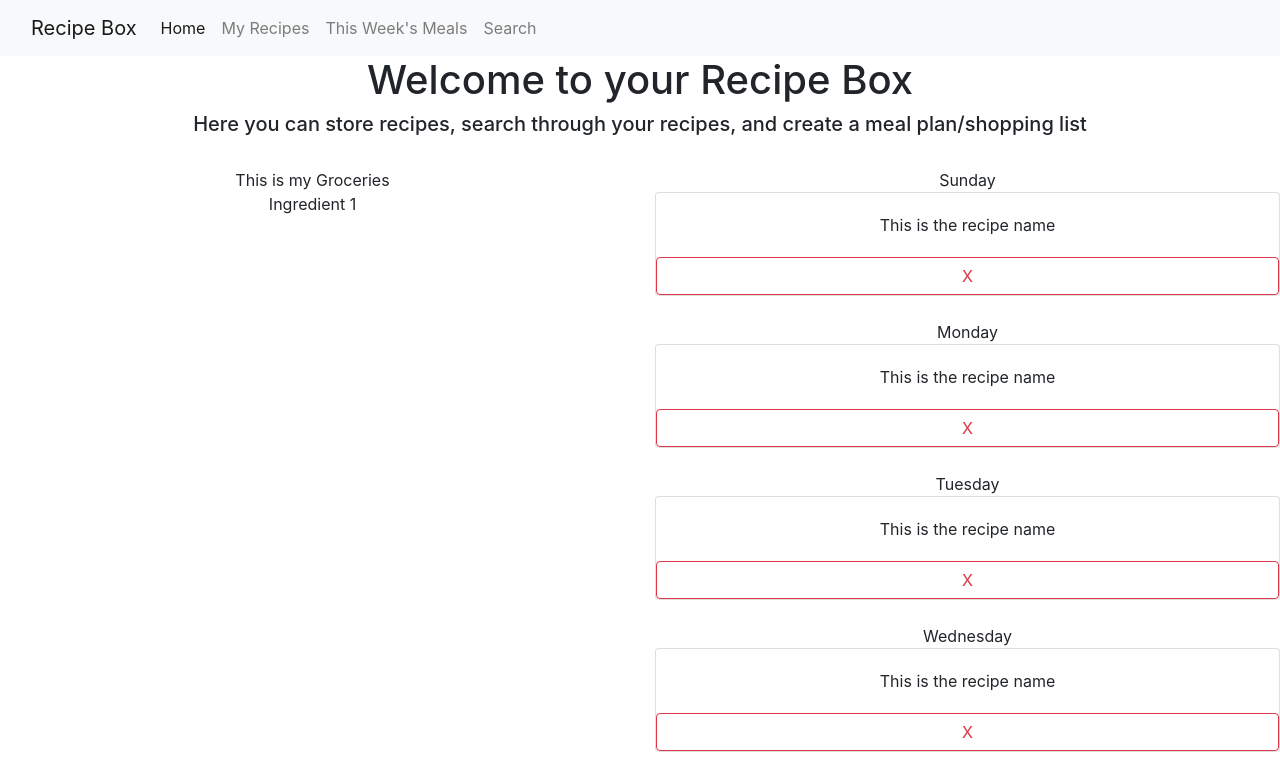
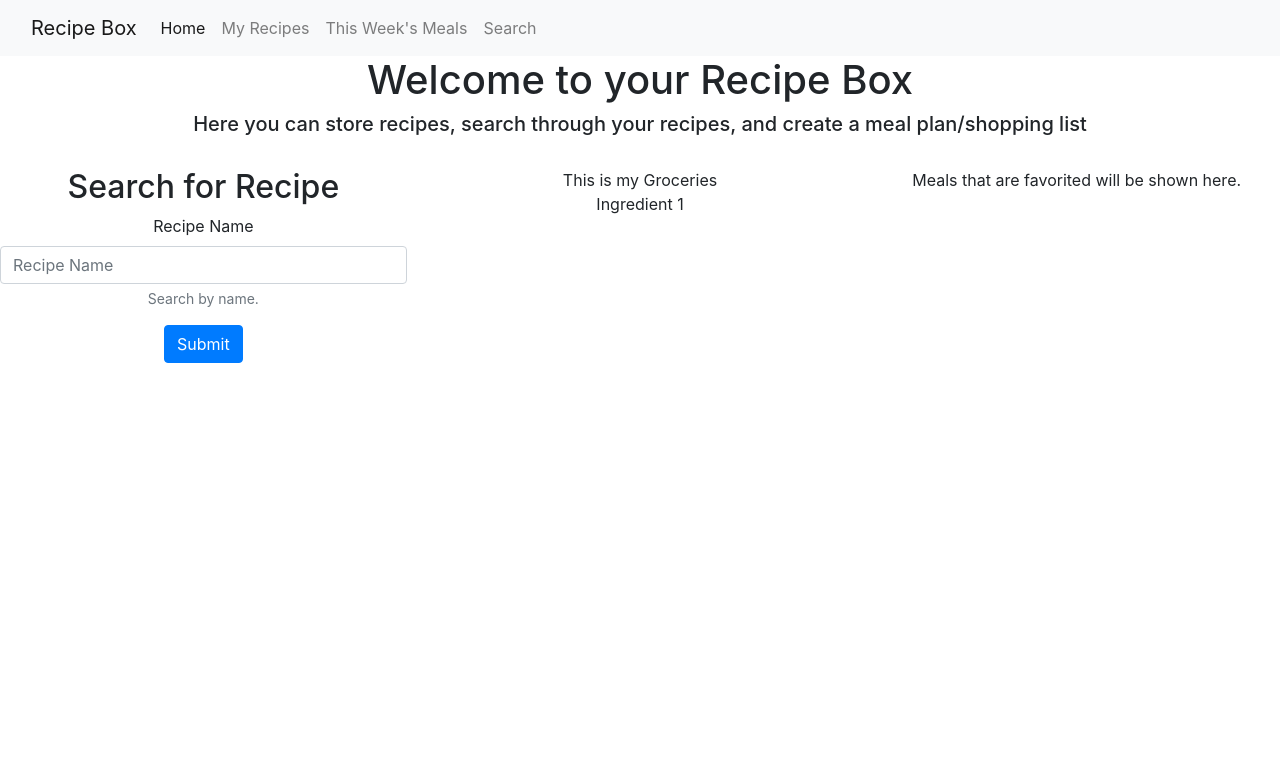
Before and after one commit to JackieHodges/RecipeKeeper, a React (Create React App) app in the folder client/: page / in a window 1280 px wide. Shown: the top 780 px of the page. Built offline with nearby package versions, Linux system fonts and the light colour scheme.

Commit message:
searchBar functional and fetches recipe that is like entered data

```diff
--- a/client/src/components/searchRecipes.js
+++ b/client/src/components/searchRecipes.js
@@ -1,7 +1,21 @@
 import React from "react";
 import { Form, Button, Row, Col } from "react-bootstrap";
+import API from "../utils/API"
 
 function SearchRecipe() {
+
+    function onClick(event){
+        event.preventDefault();
+        let recipeName = document.getElementById("formRecipe").value;
+        console.log(`this is recipeName ${recipeName}`)
+
+        API.findRecipe({
+            recipe_name: recipeName,
+        })
+        .then(res => console.log(res.data))
+        .catch(err => console.log(err));
+
+    }
 
     return (
         <div>
@@ -17,15 +31,15 @@ function SearchRecipe() {
                             </Form.Text>
                         </Form.Group>
 
-                        <Form.Group controlId="formRecipeTag">
+                        {/* <Form.Group controlId="formRecipeTag">
                             <Form.Label>Recipe Tags</Form.Label>
                             <Form.Control as="textarea" placeholder="Recipe Tags" />
                             <Form.Text className="text-muted">
                                 Search by tag.
                             </Form.Text>
-                        </Form.Group>
+                        </Form.Group> */}
 
-                        <Button variant="primary" type="submit">
+                        <Button onClick={onClick} variant="primary" type="submit">
                             Submit
                         </Button>
                     </Form>
--- a/client/src/components/thisWeeksMeals.js
+++ b/client/src/components/thisWeeksMeals.js
@@ -1,31 +1,10 @@
 import React from "react";
-import { Row, Col, Card, Button } from "react-bootstrap";
 
 function ThisWeek() {
 
-    const weekDay = ["Sunday", "Monday", "Tuesday", "Wednesday", "Thursday", "Friday", "Saturday"];
-
     return (
         <div>
-                {weekDay.map((value, index) => {
-                    return (
-                        <div>
-                        <Row key={index} >
-
-                            <Col className="justify-content-md-center">
-                                {value}
-                                <Card>
-                                    <Card.Body>This is the recipe name</Card.Body>
-                                    <Button variant="outline-danger">X</Button>
-                                </Card>
-                            </Col>
-
-                        </Row>
-                        <br />
-                        </div>
-                    )
-                })}
-
+            Meals that are favorited will be shown here.
         </div>
     )
 }
--- a/client/src/pages/HomePage.js
+++ b/client/src/pages/HomePage.js
@@ -3,6 +3,7 @@ import { Row, Col } from "react-bootstrap"
 import GroceryList from "../components/groceryList";
 import ThisWeek from "../components/thisWeeksMeals";
 import NewRecipe from "../components/newRecipe";
+import SearchRecipe from "../components/searchRecipes";
 
 
 function HomePage() {
@@ -17,9 +18,9 @@ function HomePage() {
             </Row>
             <br />
             <Row>
-                {/* <Col>
+                <Col>
                     <SearchRecipe />
-                </Col> */}
+                </Col>
                 <Col>
                     <GroceryList />
                 </Col>
--- a/client/src/utils/API.js
+++ b/client/src/utils/API.js
@@ -8,5 +8,8 @@ export default {
   },
   addNewRecipe: function (recipeData) {
     return axios.post("/api/recipes/", recipeData)
+  },
+  findRecipe: function (recipeData) {
+    return axios.post("/api/recipes/find/", recipeData)
   }
 };
```
Also changed, not shown: 2 other files (tests, documents, lock files or other folders).
